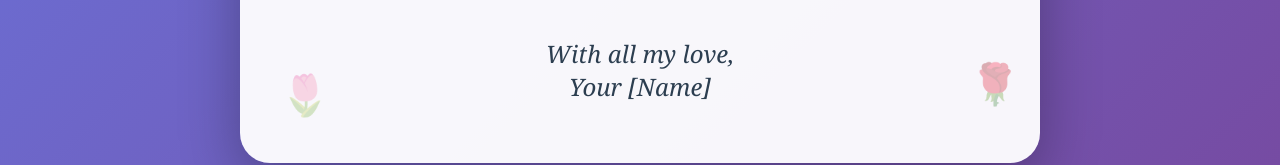
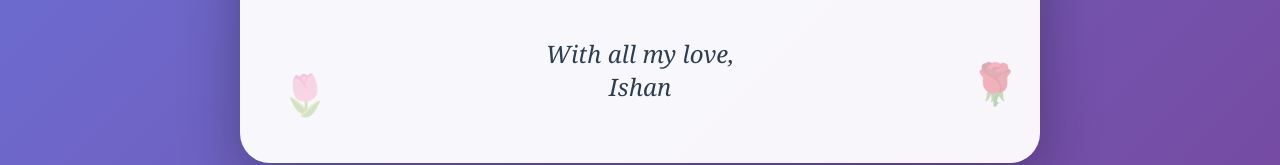
Before and after one commit to ishan-foneinsure/sorry-my-love, a plain HTML site: page index.html in a window 1280 px wide. Shown: the part 921-1086 px from the top of the page. Drawn offline with Linux system fonts and the light colour scheme.

Commit message:
Update index.html

```diff
--- a/index.html
+++ b/index.html
@@ -199,7 +199,7 @@
 
         <div class="signature">
             With all my love,<br>
-            Your [Name]
+            Ishan
         </div>
     </div>
 
```
